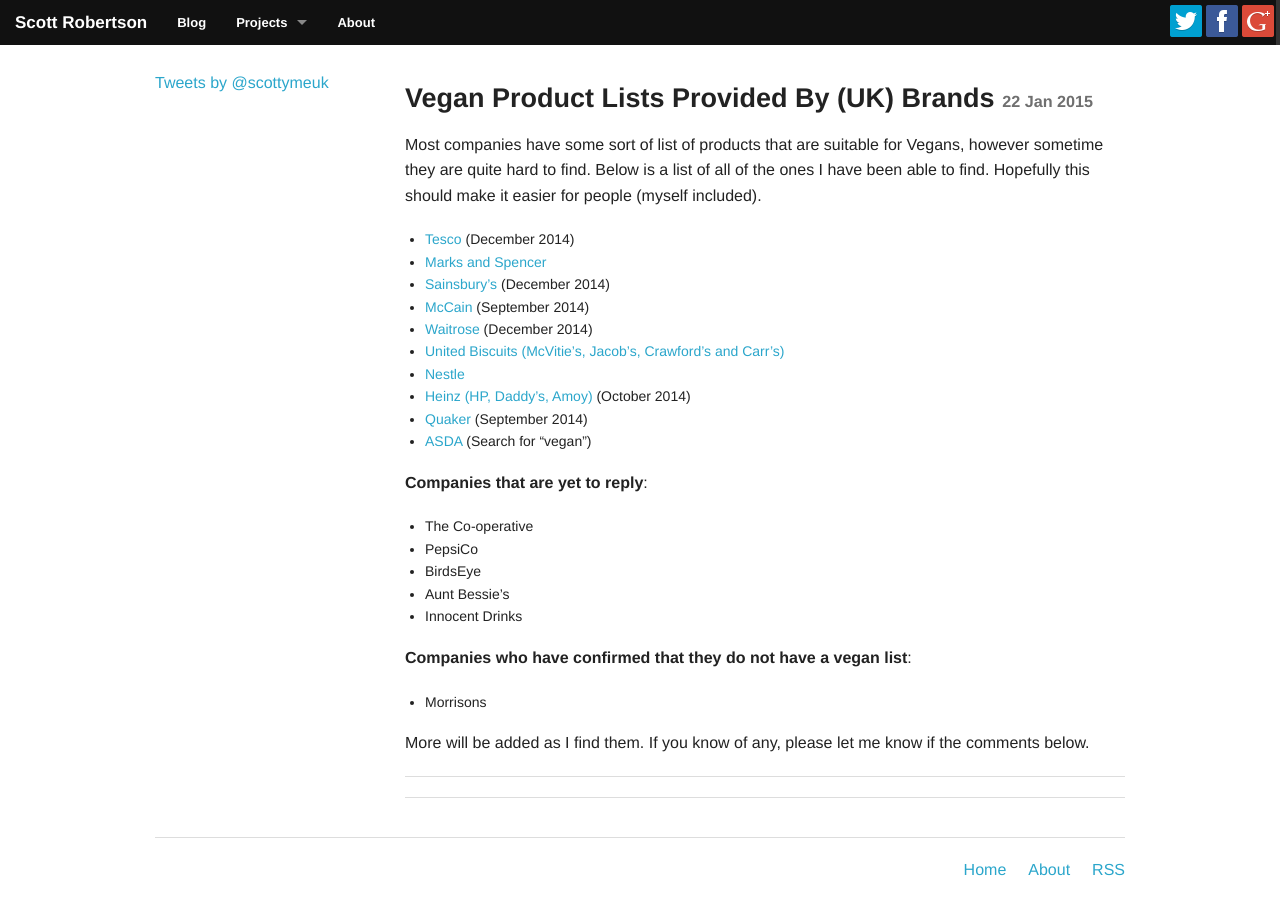
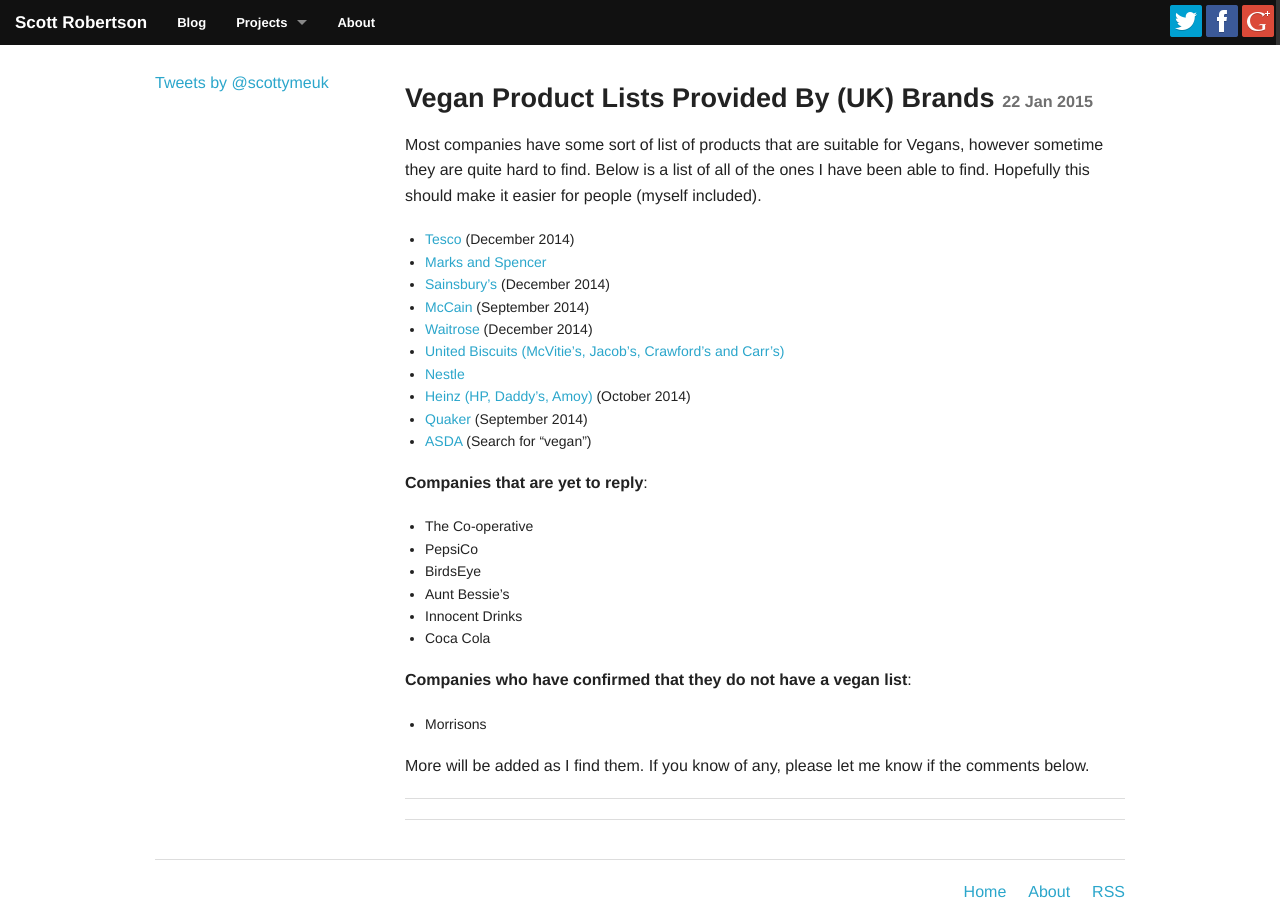
Before and after one commit to scottrobertson/scottrobertson.me, a Jekyll site: the page built from _posts/2015-01-22-uk-brands-vegan-lists.markdown, in a window 1280 px wide. Built offline with Jekyll 4.4.1, drawn with Linux system fonts in a browser that asks for light colours; nearby versions of some CDN libraries; Markdown is read by kramdown in place of the engine named in the settings; comment, search, counter and statistics services are not loaded; before the commit the page ends 900 px from its top, so only the background shows below that.

Commit message:
Update 2015-01-22-uk-brands-vegan-lists.markdown

```diff
--- a/_posts/2015-01-22-uk-brands-vegan-lists.markdown
+++ b/_posts/2015-01-22-uk-brands-vegan-lists.markdown
@@ -25,6 +25,7 @@
 - BirdsEye
 - Aunt Bessie's
 - Innocent Drinks
+- Coca Cola
 
 **Companies who have confirmed that they do not have a vegan list**:
 
```
